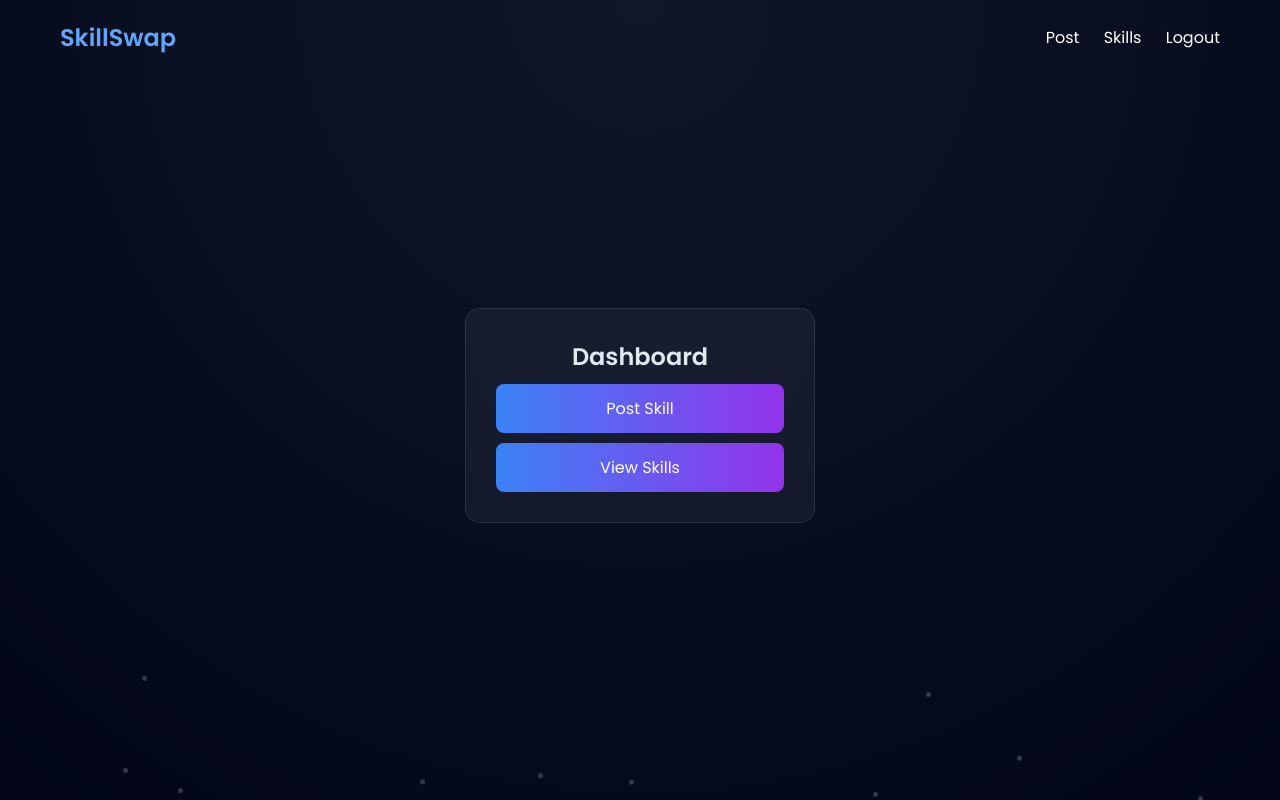
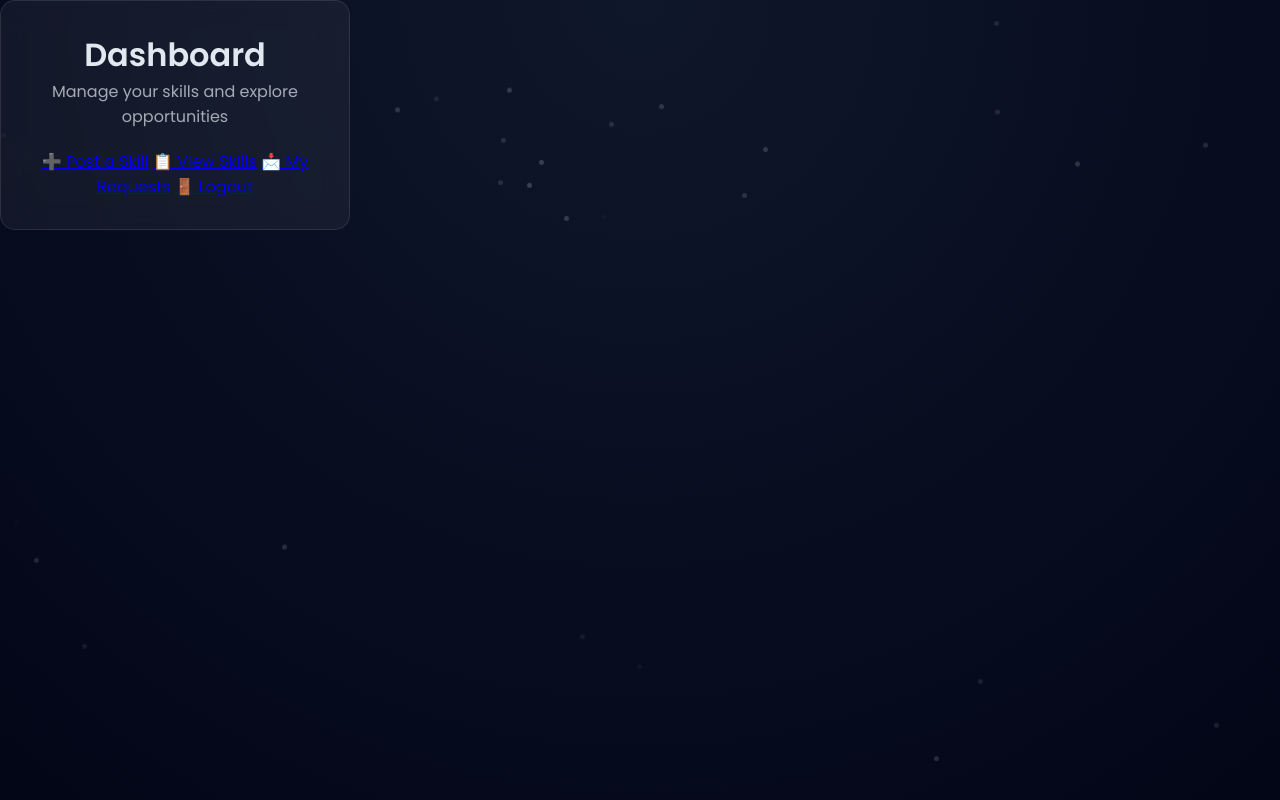
Before and after one commit to codewithfarheen/SkillSwap, a Flask app: page /dashboard in a window 1280 px wide. Run offline with Flask 3, Linux system fonts and the light colour scheme; the visitor is signed in with stand-in values (Sample User, id 1).

Commit message:
Updated UI and request system

```diff
--- a/app.py
+++ b/app.py
@@ -1,4 +1,4 @@
-from flask import Flask, render_template, request, redirect, session, url_for
+from flask import Flask, render_template, request, redirect, session
 import sqlite3
 import os
 
@@ -32,6 +32,7 @@ def init_db():
     CREATE TABLE IF NOT EXISTS requests (
         id INTEGER PRIMARY KEY AUTOINCREMENT,
         sender_id INTEGER,
+        receiver_id INTEGER,
         skill_id INTEGER
     )
     ''')
@@ -57,10 +58,8 @@ def signup():
         conn = sqlite3.connect('database.db')
         cursor = conn.cursor()
 
-        cursor.execute(
-            "INSERT INTO users (name,email,password) VALUES (?,?,?)",
-            (name, email, password)
-        )
+        cursor.execute("INSERT INTO users (name,email,password) VALUES (?,?,?)",
+                       (name, email, password))
 
         conn.commit()
         conn.close()
@@ -81,10 +80,8 @@ def login():
         conn = sqlite3.connect('database.db')
         cursor = conn.cursor()
 
-        cursor.execute(
-            "SELECT * FROM users WHERE email=? AND password=?",
-            (email, password)
-        )
+        cursor.execute("SELECT * FROM users WHERE email=? AND password=?",
+                       (email, password))
         user = cursor.fetchone()
 
         conn.close()
@@ -147,10 +144,9 @@ def skills():
     cursor.execute("SELECT * FROM skills")
     skills = cursor.fetchall()
 
-    cursor.execute(
-        "SELECT skill_id FROM requests WHERE sender_id=?",
-        (session['user_id'],)
-    )
+    # Already requested skills
+    cursor.execute("SELECT skill_id FROM requests WHERE sender_id=?",
+                   (session['user_id'],))
     requested = [r[0] for r in cursor.fetchall()]
 
     conn.close()
@@ -166,23 +162,53 @@ def request_skill(skill_id):
     conn = sqlite3.connect('database.db')
     cursor = conn.cursor()
 
-    cursor.execute(
-        "SELECT * FROM requests WHERE sender_id=? AND skill_id=?",
-        (session['user_id'], skill_id)
-    )
-    exists = cursor.fetchone()
+    # get skill owner
+    cursor.execute("SELECT user_id FROM skills WHERE id=?", (skill_id,))
+    owner = cursor.fetchone()
 
-    if not exists:
+    if owner:
+        receiver_id = owner[0]
+
+        # prevent duplicate request
         cursor.execute(
-            "INSERT INTO requests (sender_id, skill_id) VALUES (?, ?)",
+            "SELECT * FROM requests WHERE sender_id=? AND skill_id=?",
             (session['user_id'], skill_id)
         )
-        conn.commit()
+        exists = cursor.fetchone()
+
+        if not exists:
+            cursor.execute(
+                "INSERT INTO requests (sender_id,receiver_id,skill_id) VALUES (?,?,?)",
+                (session['user_id'], receiver_id, skill_id)
+            )
+            conn.commit()
 
     conn.close()
 
     return redirect('/skills')
 
+# ---------- MY REQUESTS ----------
+@app.route('/my-requests')
+def my_requests():
+    if 'user_id' not in session:
+        return redirect('/login')
+
+    conn = sqlite3.connect('database.db')
+    cursor = conn.cursor()
+
+    cursor.execute('''
+        SELECT users.name, skills.title
+        FROM requests
+        JOIN users ON requests.sender_id = users.id
+        JOIN skills ON requests.skill_id = skills.id
+        WHERE requests.receiver_id = ?
+    ''', (session['user_id'],))
+
+    data = cursor.fetchall()
+    conn.close()
+
+    return render_template('my_requests.html', requests=data)
+
 # ---------- RUN ----------
 if __name__ == "__main__":
     app.run(host="0.0.0.0", port=int(os.environ.get("PORT", 5000)))
--- a/templates/dashboard.html
+++ b/templates/dashboard.html
@@ -4,36 +4,40 @@
     <title>Dashboard</title>
     <link rel="stylesheet" href="{{ url_for('static', filename='style.css') }}">
 </head>
-
 <body>
-
-<div class="navbar">
-    <h2>SkillSwap</h2>
-    <div>
-        <a href="/post-skill">Post</a>
-        <a href="/skills">Skills</a>
-        <a href="/logout">Logout</a>
-    </div>
-</div>
-
-<div class="center">
-    <div class="card">
-        <h2>Dashboard</h2>
-
-        <a href="/post-skill" class="btn">Post Skill</a>
-        <a href="/skills" class="btn">View Skills</a>
-    </div>
-</div>
 
 <div class="particles"></div>
 
+<div class="container">
+
+    <div class="card">
+
+        <h1>Dashboard</h1>
+        <p style="margin-bottom:20px; opacity:0.7;">
+            Manage your skills and explore opportunities
+        </p>
+
+        <a href="/post-skill" class="btn-link">➕ Post a Skill</a>
+        <a href="/skills" class="btn-link">📋 View Skills</a>
+        <a href="/my-requests" class="btn-link">📩 My Requests</a>
+        <a href="/logout" class="btn-link">🚪 Logout</a>
+
+    </div>
+
+</div>
+
+<!-- PARTICLES SCRIPT -->
 <script>
-const c = document.querySelector('.particles');
+const particlesContainer = document.querySelector('.particles');
+
 for (let i = 0; i < 40; i++) {
-    let s = document.createElement('span');
-    s.style.left = Math.random()*100 + "vw";
-    s.style.animationDuration = (Math.random()*5+5)+"s";
-    c.appendChild(s);
+    let span = document.createElement('span');
+
+    span.style.left = Math.random() * 100 + "vw";
+    span.style.animationDuration = (Math.random() * 5 + 5) + "s";
+    span.style.opacity = Math.random();
+
+    particlesContainer.appendChild(span);
 }
 </script>
 
```
Also changed, not shown: my_requests.html (added, +22 -0 lines), templates/skills.html (+35 -7 lines).
